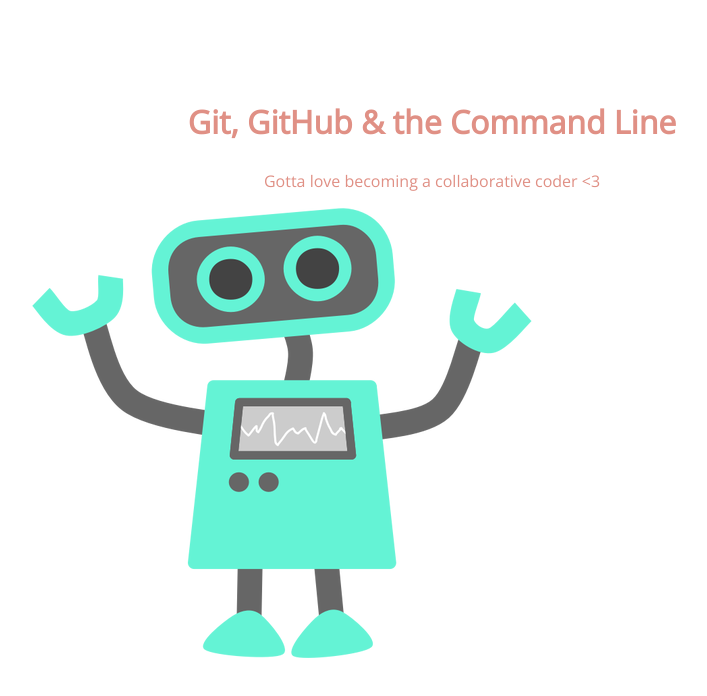
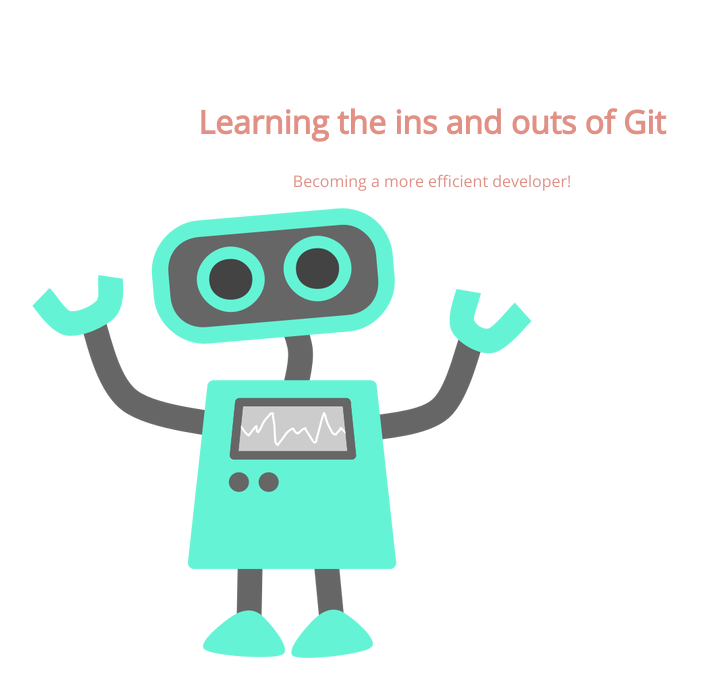
Before and after one commit to m-valeri/105-project, a plain HTML site: page index.html in a window 1280 px wide. Shown: the whole page, without its empty margins (208-915 px from the left). Drawn offline with nearby package versions, Linux system fonts and the light colour scheme.

Commit message:
changed h and p text

```diff
--- a/index.html
+++ b/index.html
@@ -8,8 +8,8 @@
 </head>
 <body>
 	<section>
-		<h1>Git, GitHub & the Command Line</h1>
-		<p>Gotta love becoming a collaborative coder <3</p>
+		<h1>Learning the ins and outs of Git</h1>
+		<p>Becoming a more efficient developer!</p>
 		<img src="img/happy-blue-robot.png">
 	</section>
 </body>
```
